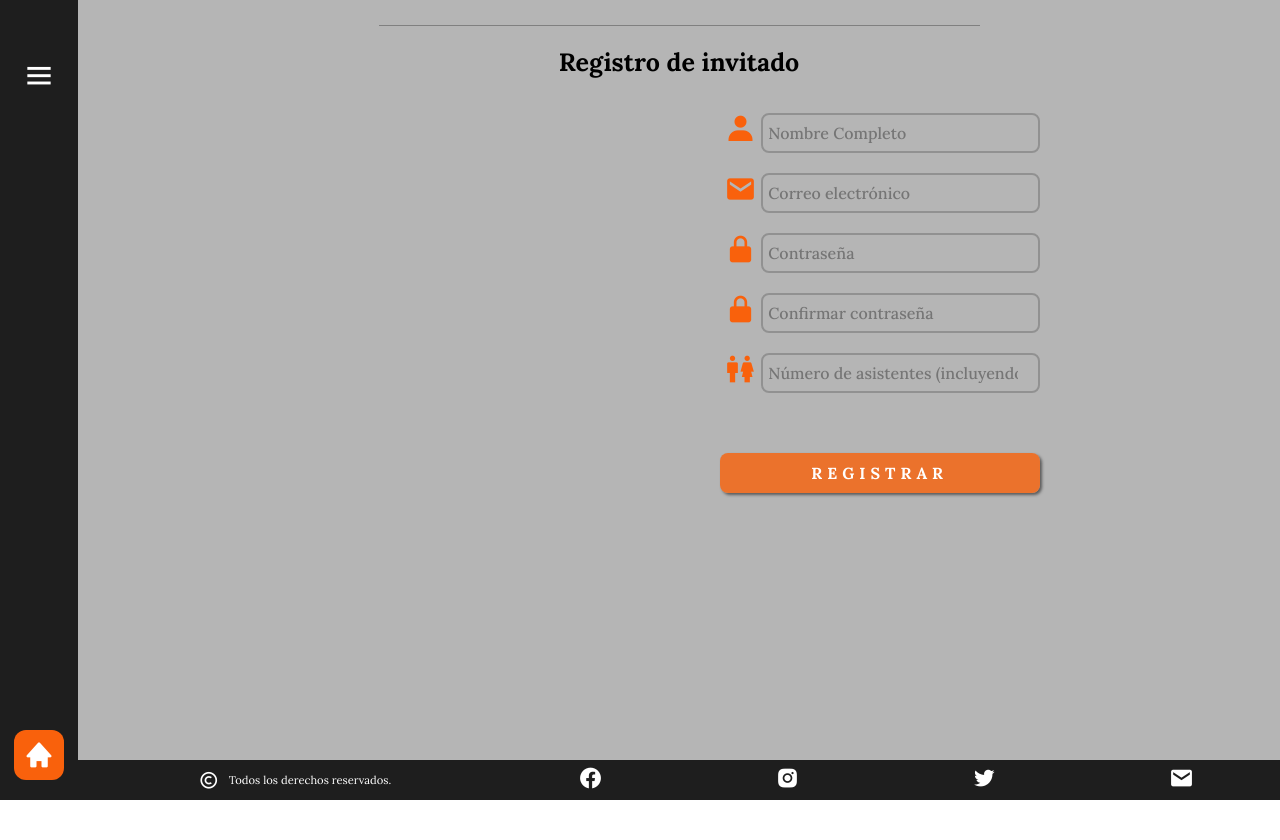
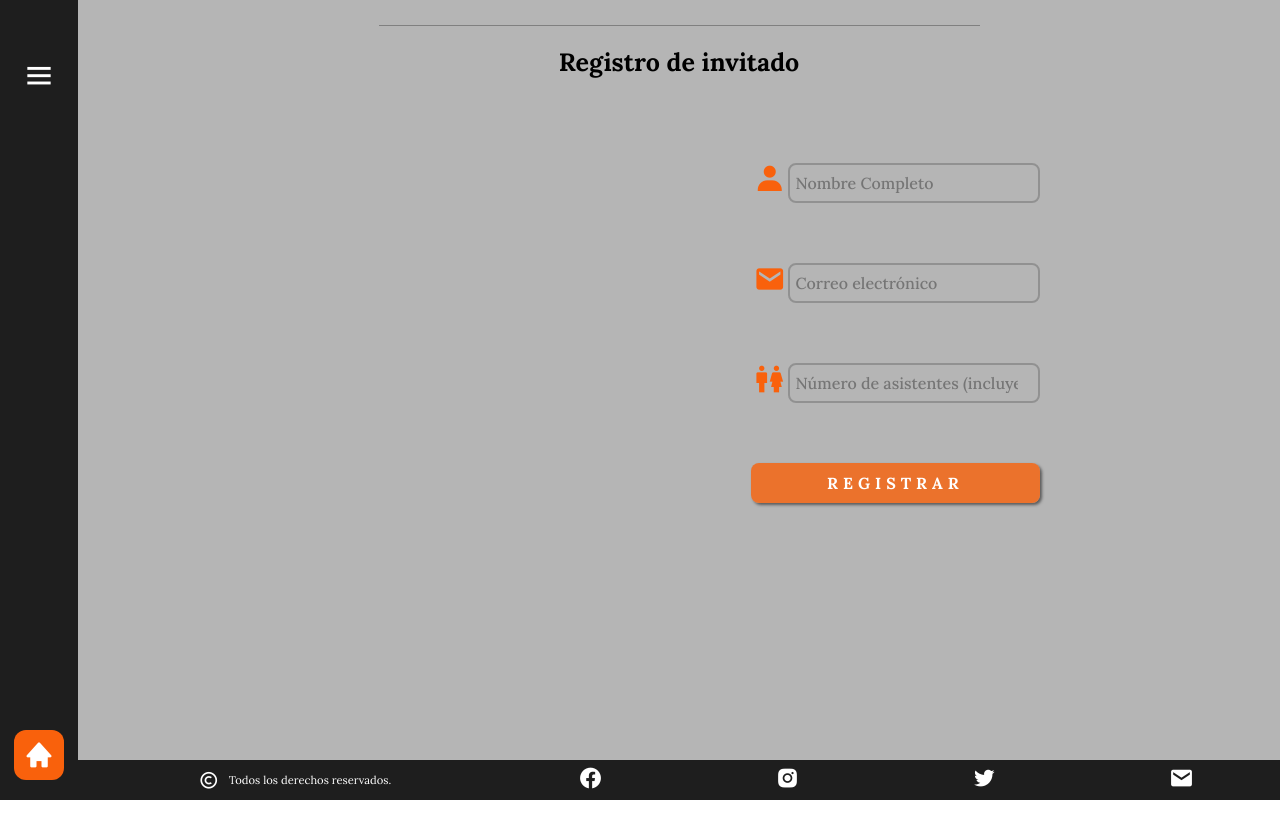
Before and after one commit to Samir-mtz/EventQRExpress, a Flask app: template EventQRExpress code/src/templates/formularioRegistroInvitado.html in a window 1280 px wide. Run offline with Flask 2, Linux system fonts and the light colour scheme; the template is opened without the code that fills it, so the values that code supplies are empty; some libraries are stand-ins or nearby versions; some web fonts are replaced.

Commit message:
Correcciones de formulario de registro de invitados

```diff
--- a/EventQRExpress code/src/static/css/formularioRegistroInvitado.css
+++ b/EventQRExpress code/src/static/css/formularioRegistroInvitado.css
@@ -62,37 +62,37 @@
 /* Contendor del formulario */
 .registro form {
   width: 60%;
-  margin: 20px 0px 0px;
+  height: 400px;
+  margin: 50px 0px 0px;
   display: flex;
+  justify-content: center;
+  align-items: center;
 }
-
-/* Contenedor de la invitacion */
 .invitacion {
   display: flex;
   align-items: center;
   justify-content: center;
-  width: 450px;
-  height: 500px;
-  padding-right: 20px;
+  width: 60%;
+  height: 400px;
 }
 
 /* Imagen de la invitacion */
 .invitacion img {
   max-width: 100%;
   max-height: 100%;
+  height: auto;
   border-radius: 8px;
 }
 
 /* Contenedor de los campos del formulario */
 .input-boxes{
-  width: 50%;
+  width: 40%;
   height: 100%;
   display: flex;
   align-items: center;
   flex-direction: column;
-  justify-content: space-between;
+  justify-content: space-around;
 }
-
 
 /* Contenedor de cada campo del formulario */
 .input-box {
@@ -102,7 +102,6 @@
   justify-content: center;
   min-height: 40px;
   width: 100%;
-  margin: 10px 0;
   position: relative;
 }
 
--- a/EventQRExpress code/src/static/js/alertas.js
+++ b/EventQRExpress code/src/static/js/alertas.js
@@ -63,7 +63,7 @@ function convertir_HTML_Imagen(id, idEvento) {
   var originalHeight = contenedor.offsetHeight;
 
   // Estilos del contenedor
-  contenedor.style.width = "10000px";
+  contenedor.style.width = "8000px";
   contenedor.style.height = "650px";
   contenedor.style.transform = "scale(1.5)";
 
--- a/EventQRExpress code/src/templates/formularioRegistroInvitado.html
+++ b/EventQRExpress code/src/templates/formularioRegistroInvitado.html
@@ -95,21 +95,21 @@
             <span id="email_register_msg" class="error-msg"></span>
           </div>
           <!-- Campo para CONTRASEÑA -->
-          <div class="input-box">
+          <!-- <div class="input-box">
             <div class="contenido_campo">
               <i class='bx bxs-lock-alt'></i>
               <input type="password" name="password" placeholder="Contraseña" id="password_register"  required>
             </div>
             <span id="password_register_msg" class="error-msg"></span>
-          </div>
+          </div> -->
           <!-- Campo para CONFIRMAR CONTRASEÑA -->
-          <div class="input-box">
+          <!-- <div class="input-box">
             <div class="contenido_campo">
               <i class='bx bxs-lock-alt'></i>
               <input type="password" placeholder="Confirmar contraseña" id="password2_register"  required>
             </div>
             <span id="password2_register_msg" class="error-msg"></span>
-          </div>
+          </div> -->
           <!-- Campo para NUMERO DE ASISTENTES -->
           <div class="input-box">
             <div class="contenido_campo">
@@ -118,10 +118,12 @@
             </div>
             <span id="numeroAsistentes_register_msg" class="error-msg"></span>
           </div>
+          <div class="input-box">
+            <button type="submit" class="btn-form input-box" id="submitBtn_register">Registrar</button>
+          </div>
           <!-- Boton del formulario -->
-          <button type="submit" class="btn-form input-box" id="submitBtn_register">Registrar</button>
-          <div class="input-box">
-          </div>
+          <!-- <div class="input-box">
+          </div> -->
         </div>
       </form>
     </section>
```
